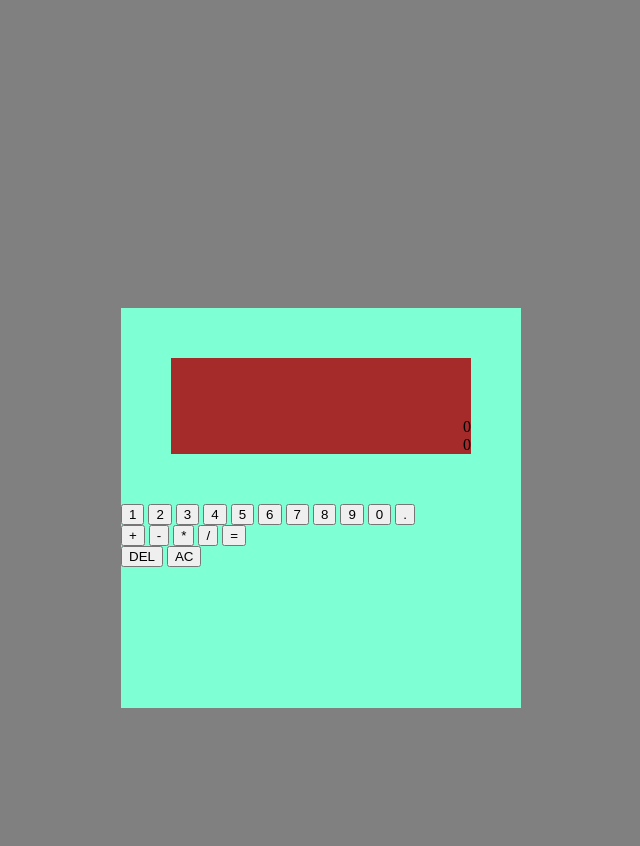
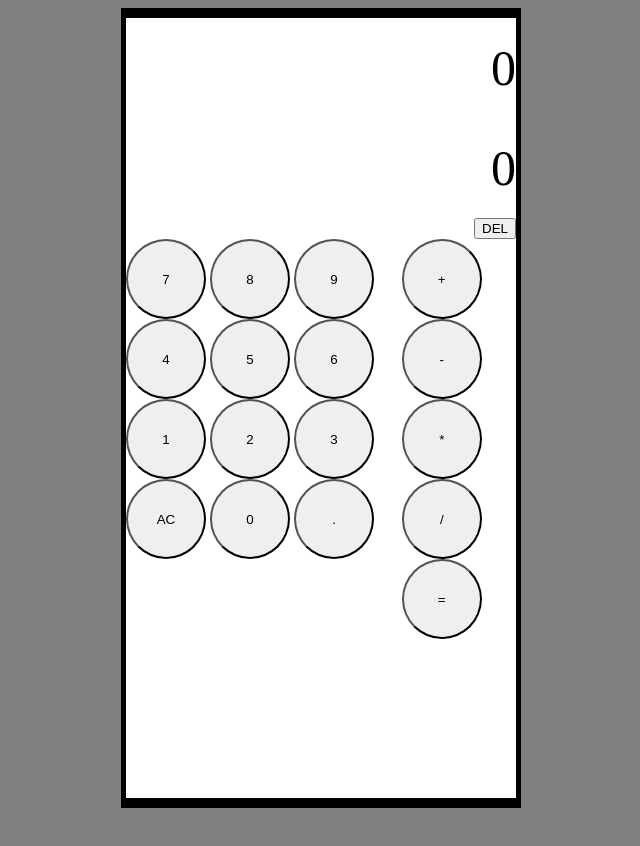
Before and after one commit to nlaureta/odin-calculator, a plain HTML site: page index.html in a window 1280 px wide. Shown: the whole page, without its empty margins (319-959 px from the left). After the commit the page ends 816 px from the top, so only its background shows below. Drawn offline with Linux system fonts and the light colour scheme.

Commit message:
added styling (in progress)

```diff
--- a/css/style.css
+++ b/css/style.css
@@ -1,31 +1,88 @@
 body{
     background-color: grey;
+    display:flex;
+    justify-content: center;
+    align-items: center;
+}
+
+.phone {
+    display:flex;
+    align-items: center;
+    justify-content: center;
+    width:400px;
+    height:800px;
+    background-color: black;
 }
 
 .calculator-container {
     display:flex;
     justify-content: center;
     align-items: center;
-    height:1000px;
+    /* height:1000px; */
     flex-direction:column;
 
 }
 
 .calculator-box{
-    width:400px;
-    height:400px;
+    /* max-width:500px; */
+    width: 390px;
+    height:780px;
     justify-content: center;
     align-items: center;
-    background-color: aquamarine;
+    background-color: white;
 }
 
 .screen-container{
     text-align: right;
-    padding:50px;
+    /* padding:50px; */
     /* background-color:brown; */
+
 }
 
 .screen-box {
-    background-color:brown;
-    padding-top:60px;
+    background-color:white;
+    /* padding-top:60px; */
+    height:200px;
+    display:flex;
+    justify-content: space-around;
+    flex-direction: column;
+    align-items: space-evenly;
+    font-size:50px;
 }
+
+.num-op-container {
+    display:flex;
+    flex-direction:row;
+
+}
+
+.numbers button{
+    /* display:flex; */
+    height:80px;
+    width:80px;
+    border-radius: 50%;
+
+}
+
+.operations button {
+    height:80px;
+    width:80px;
+    border-radius: 50%;
+}
+
+
+
+#clearAll {
+    border-radius: 50%;
+    height:80px;
+    width:80px;
+
+}
+
+.delete-container {
+    display:flex;
+    flex-direction: row;
+    justify-content: flex-end;
+    align-items: flex-start;
+
+}
--- a/index.html
+++ b/index.html
@@ -10,6 +10,7 @@
 </head>
 
 <body>
+    <div class="phone">
         <div class="calculator-container">
             <div class="calculator-box">
                 <div class="screen-container">
@@ -18,16 +19,24 @@
                         <div class="screenTotal">0</div>
                     </div>
                 </div>
+                <div class="delete-container">
+                    <button type="button" id="delete" onclick="deleteOrAC(this.id)">DEL</button>
+                </div>
+                <div class="num-op-container">
                     <div class="numbers">
+                        <button type="button" id="7">7</button>
+                        <button type="button" id="8">8</button>
+                        <button type="button" id="9">9</button>
+
+                        <button type="button" id="4">4</button>
+                        <button type="button" id="5">5</button>
+                        <button type="button" id="6">6</button>
+
                         <button type="button" id="1">1</button>
                         <button type="button" id="2">2</button>
                         <button type="button" id="3">3</button>
-                <button type="button" id="4">4</button>
-                <button type="button" id="5">5</button>
-                <button type="button" id="6">6</button>
-                <button type="button" id="7">7</button>
-                <button type="button" id="8">8</button>
-                <button type="button" id="9">9</button>
+
+                        <button type="button" id="clearAll" onclick="deleteOrAC(this.id)">AC</button>
                         <button type="button" id="0">0</button>
                         <button type="button" id=".">.</button>
                     </div>
@@ -38,9 +47,8 @@
                         <button type="button" id="/">/</button>
                         <button type="button" id="=">=</button>
                     </div>
-            <div class="deletions">
-                <button type="button" id="delete" onclick="deleteOrAC(this.id)">DEL</button>
-                <button type="button" id="clearAll" onclick="deleteOrAC(this.id)">AC</button>
+                </div>
+
             </div>
         </div>
     </div>
```
Lines whose indentation alone changed are shown as unchanged.
